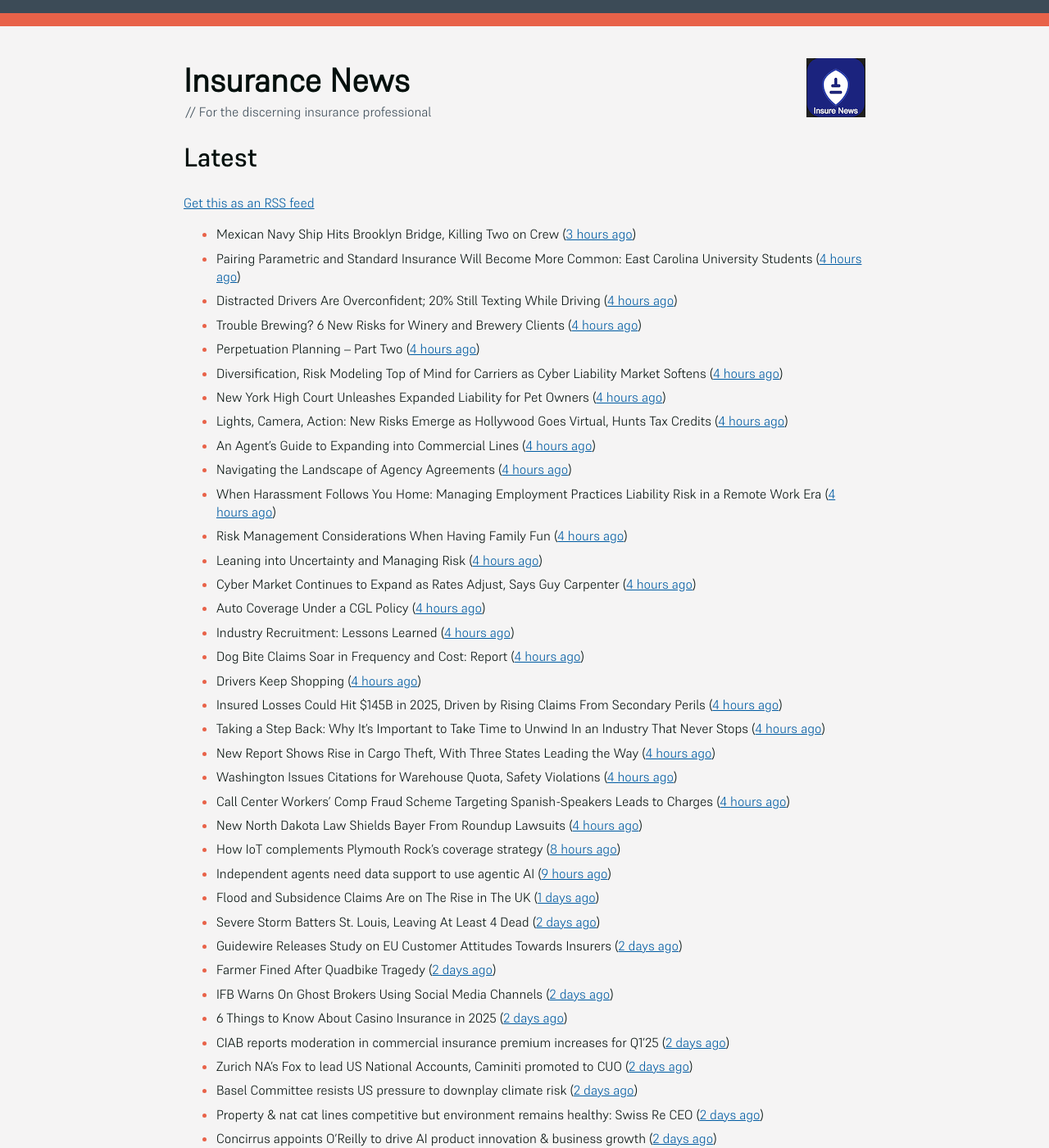
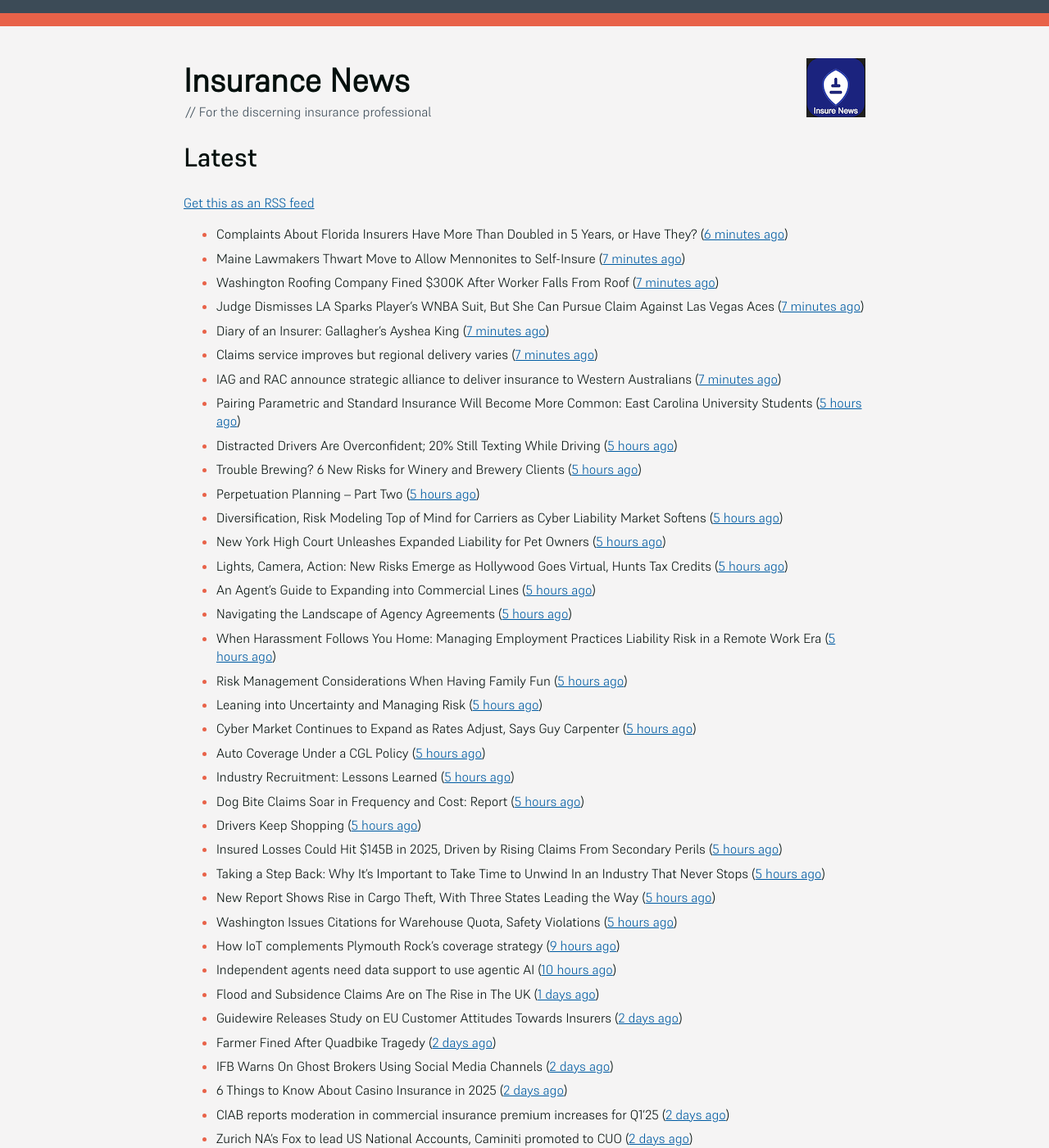
Before and after one commit to mat-0/feeds.thechels.uk, a Jekyll site: the page built from index.md, in a window 1280 px wide and 1400 px high. Shown: the whole window at 82% size. Built offline with Jekyll 4.4.1, drawn with Linux system fonts in a browser that asks for light colours; some of the changed text lies outside the part shown.

Commit message:
New Feed

```diff
--- a/index.md
+++ b/index.md
@@ -8,34 +8,37 @@ description: Latest Updates
 [Get this as an RSS feed](/feed.rss)
 
 <!-- news_marker starts -->
-- Mexican Navy Ship Hits Brooklyn Bridge, Killing Two on Crew ([3 hours ago](https://www.insurancejournal.com/news/east/2025/05/18/824166.htm))
-- Pairing Parametric and Standard Insurance Will Become More Common: East Carolina University Students ([4 hours ago](https://www.insurancejournal.com/magazines/mag-features/2025/05/19/823760.htm))
-- Distracted Drivers Are Overconfident; 20% Still Texting While Driving ([4 hours ago](https://www.insurancejournal.com/magazines/mag-features/2025/05/19/823759.htm))
-- Trouble Brewing? 6 New Risks for Winery and Brewery Clients ([4 hours ago](https://www.insurancejournal.com/magazines/mag-features/2025/05/19/823758.htm))
-- Perpetuation Planning – Part Two ([4 hours ago](https://www.insurancejournal.com/magazines/mag-features/2025/05/19/823756.htm))
-- Diversification, Risk Modeling Top of Mind for Carriers as Cyber Liability Market Softens ([4 hours ago](https://www.insurancejournal.com/magazines/mag-features/2025/05/19/823755.htm))
-- New York High Court Unleashes Expanded Liability for Pet Owners ([4 hours ago](https://www.insurancejournal.com/magazines/mag-features/2025/05/19/823754.htm))
-- Lights, Camera, Action: New Risks Emerge as Hollywood Goes Virtual, Hunts Tax Credits ([4 hours ago](https://www.insurancejournal.com/magazines/mag-features/2025/05/19/823753.htm))
-- An Agent’s Guide to Expanding into Commercial Lines ([4 hours ago](https://www.insurancejournal.com/magazines/mag-features/2025/05/19/823751.htm))
-- Navigating the Landscape of Agency Agreements ([4 hours ago](https://www.insurancejournal.com/magazines/mag-features/2025/05/19/823750.htm))
-- When Harassment Follows You Home: Managing Employment Practices Liability Risk in a Remote Work Era ([4 hours ago](https://www.insurancejournal.com/magazines/mag-features/2025/05/19/823749.htm))
-- Risk Management Considerations When Having Family Fun ([4 hours ago](https://www.insurancejournal.com/magazines/mag-features/2025/05/19/823747.htm))
-- Leaning into Uncertainty and Managing Risk ([4 hours ago](https://www.insurancejournal.com/magazines/mag-features/2025/05/19/823746.htm))
-- Cyber Market Continues to Expand as Rates Adjust, Says Guy Carpenter ([4 hours ago](https://www.insurancejournal.com/magazines/mag-features/2025/05/19/823744.htm))
-- Auto Coverage Under a CGL Policy ([4 hours ago](https://www.insurancejournal.com/magazines/mag-features/2025/05/19/823743.htm))
-- Industry Recruitment: Lessons Learned ([4 hours ago](https://www.insurancejournal.com/magazines/mag-features/2025/05/19/823742.htm))
-- Dog Bite Claims Soar in Frequency and Cost: Report ([4 hours ago](https://www.insurancejournal.com/magazines/mag-features/2025/05/19/823741.htm))
-- Drivers Keep Shopping ([4 hours ago](https://www.insurancejournal.com/magazines/mag-editorsnote/2025/05/19/823740.htm))
-- Insured Losses Could Hit $145B in 2025, Driven by Rising Claims From Secondary Perils ([4 hours ago](https://www.insurancejournal.com/magazines/mag-features/2025/05/19/823739.htm))
-- Taking a Step Back: Why It’s Important to Take Time to Unwind In an Industry That Never Stops ([4 hours ago](https://www.insurancejournal.com/magazines/mag-features/2025/05/19/823738.htm))
-- New Report Shows Rise in Cargo Theft, With Three States Leading the Way ([4 hours ago](https://www.insurancejournal.com/magazines/mag-features/2025/05/19/823737.htm))
-- Washington Issues Citations for Warehouse Quota, Safety Violations ([4 hours ago](https://www.insurancejournal.com/magazines/mag-features/2025/05/19/823736.htm))
-- Call Center Workers’ Comp Fraud Scheme Targeting Spanish-Speakers Leads to Charges ([4 hours ago](https://www.insurancejournal.com/magazines/mag-features/2025/05/19/823735.htm))
-- New North Dakota Law Shields Bayer From Roundup Lawsuits ([4 hours ago](https://www.insurancejournal.com/magazines/mag-features/2025/05/19/823734.htm))
-- How IoT complements Plymouth Rock's coverage strategy ([8 hours ago](https://www.dig-in.com/news/plymouth-rock-uses-iot-technology-to-manage-risks))
-- Independent agents need data support to use agentic AI ([9 hours ago](https://www.dig-in.com/news/independent-agents-need-data-support-to-use-agentic-ai))
+- Complaints About Florida Insurers Have More Than Doubled in 5 Years, or Have They? ([6 minutes ago](https://www.insurancejournal.com/news/southeast/2025/05/19/824138.htm))
+- Maine Lawmakers Thwart Move to Allow Mennonites to Self-Insure ([7 minutes ago](https://www.insurancejournal.com/news/east/2025/05/19/824161.htm))
+- Washington Roofing Company Fined $300K After Worker Falls From Roof ([7 minutes ago](https://www.insurancejournal.com/news/west/2025/05/19/823964.htm))
+- Judge Dismisses LA Sparks Player’s WNBA Suit, But She Can Pursue Claim Against Las Vegas Aces ([7 minutes ago](https://www.insurancejournal.com/news/west/2025/05/19/824106.htm))
+- Diary of an Insurer: Gallagher’s Ayshea King ([7 minutes ago](https://www.postonline.co.uk/broker/7957466/diary-of-an-insurer-gallaghers-ayshea-king))
+- Claims service improves but regional delivery varies ([7 minutes ago](https://www.postonline.co.uk/claims/7957673/claims-service-improves-but-regional-delivery-varies))
+- IAG and RAC announce strategic alliance to deliver insurance to Western Australians ([7 minutes ago](https://www.reinsurancene.ws/iag-and-rac-announce-strategic-alliance-to-deliver-insurance-to-western-australians/))
+- Pairing Parametric and Standard Insurance Will Become More Common: East Carolina University Students ([5 hours ago](https://www.insurancejournal.com/magazines/mag-features/2025/05/19/823760.htm))
+- Distracted Drivers Are Overconfident; 20% Still Texting While Driving ([5 hours ago](https://www.insurancejournal.com/magazines/mag-features/2025/05/19/823759.htm))
+- Trouble Brewing? 6 New Risks for Winery and Brewery Clients ([5 hours ago](https://www.insurancejournal.com/magazines/mag-features/2025/05/19/823758.htm))
+- Perpetuation Planning – Part Two ([5 hours ago](https://www.insurancejournal.com/magazines/mag-features/2025/05/19/823756.htm))
+- Diversification, Risk Modeling Top of Mind for Carriers as Cyber Liability Market Softens ([5 hours ago](https://www.insurancejournal.com/magazines/mag-features/2025/05/19/823755.htm))
+- New York High Court Unleashes Expanded Liability for Pet Owners ([5 hours ago](https://www.insurancejournal.com/magazines/mag-features/2025/05/19/823754.htm))
+- Lights, Camera, Action: New Risks Emerge as Hollywood Goes Virtual, Hunts Tax Credits ([5 hours ago](https://www.insurancejournal.com/magazines/mag-features/2025/05/19/823753.htm))
+- An Agent’s Guide to Expanding into Commercial Lines ([5 hours ago](https://www.insurancejournal.com/magazines/mag-features/2025/05/19/823751.htm))
+- Navigating the Landscape of Agency Agreements ([5 hours ago](https://www.insurancejournal.com/magazines/mag-features/2025/05/19/823750.htm))
+- When Harassment Follows You Home: Managing Employment Practices Liability Risk in a Remote Work Era ([5 hours ago](https://www.insurancejournal.com/magazines/mag-features/2025/05/19/823749.htm))
+- Risk Management Considerations When Having Family Fun ([5 hours ago](https://www.insurancejournal.com/magazines/mag-features/2025/05/19/823747.htm))
+- Leaning into Uncertainty and Managing Risk ([5 hours ago](https://www.insurancejournal.com/magazines/mag-features/2025/05/19/823746.htm))
+- Cyber Market Continues to Expand as Rates Adjust, Says Guy Carpenter ([5 hours ago](https://www.insurancejournal.com/magazines/mag-features/2025/05/19/823744.htm))
+- Auto Coverage Under a CGL Policy ([5 hours ago](https://www.insurancejournal.com/magazines/mag-features/2025/05/19/823743.htm))
+- Industry Recruitment: Lessons Learned ([5 hours ago](https://www.insurancejournal.com/magazines/mag-features/2025/05/19/823742.htm))
+- Dog Bite Claims Soar in Frequency and Cost: Report ([5 hours ago](https://www.insurancejournal.com/magazines/mag-features/2025/05/19/823741.htm))
+- Drivers Keep Shopping ([5 hours ago](https://www.insurancejournal.com/magazines/mag-editorsnote/2025/05/19/823740.htm))
+- Insured Losses Could Hit $145B in 2025, Driven by Rising Claims From Secondary Perils ([5 hours ago](https://www.insurancejournal.com/magazines/mag-features/2025/05/19/823739.htm))
+- Taking a Step Back: Why It’s Important to Take Time to Unwind In an Industry That Never Stops ([5 hours ago](https://www.insurancejournal.com/magazines/mag-features/2025/05/19/823738.htm))
+- New Report Shows Rise in Cargo Theft, With Three States Leading the Way ([5 hours ago](https://www.insurancejournal.com/magazines/mag-features/2025/05/19/823737.htm))
+- Washington Issues Citations for Warehouse Quota, Safety Violations ([5 hours ago](https://www.insurancejournal.com/magazines/mag-features/2025/05/19/823736.htm))
+- How IoT complements Plymouth Rock's coverage strategy ([9 hours ago](https://www.dig-in.com/news/plymouth-rock-uses-iot-technology-to-manage-risks))
+- Independent agents need data support to use agentic AI ([10 hours ago](https://www.dig-in.com/news/independent-agents-need-data-support-to-use-agentic-ai))
 - Flood and Subsidence Claims Are on The Rise in The UK ([1 days ago](https://insurance-edge.net/2025/05/17/flood-and-subsidence-claims-are-on-the-rise-in-the-uk/))
-- Severe Storm Batters St. Louis, Leaving At Least 4 Dead ([2 days ago](https://www.insurancejournal.com/news/midwest/2025/05/16/824121.htm))
 - Guidewire Releases Study on EU Customer Attitudes Towards Insurers ([2 days ago](https://insurance-edge.net/2025/05/16/guidewire-releases-study-on-eu-customer-attitudes-towards-insurers/))
 - Farmer Fined After Quadbike Tragedy ([2 days ago](https://insurance-edge.net/2025/05/16/farmer-fined-after-quadbike-tragedy/))
 - IFB Warns On Ghost Brokers Using Social Media Channels ([2 days ago](https://insurance-edge.net/2025/05/16/ifb-warns-on-ghost-brokers-using-social-media-channels/))
@@ -63,13 +66,12 @@ description: Latest Updates
 - Yutree MD optimistic for the future of independent brokers ([2 days ago](https://www.postonline.co.uk/news/7957767/yutree-md-optimistic-for-the-future-of-independent-brokers))
 - Sanjay Mehra joins Gallagher India as Head of Marine ([2 days ago](https://www.reinsurancene.ws/sanjay-mehra-joins-gallagher-india-as-head-of-marine/))
 - FCA hopes firms will gain confidence with fewer rules ([2 days ago](https://www.postonline.co.uk/news/7957766/fca-hopes-firms-will-gain-confidence-with-fewer-rules))
-- It’s still attractive but start of softening cycle is clear: Malmström, Swiss Re CFO ([2 days ago](https://www.reinsurancene.ws/its-still-attractive-but-start-of-softening-cycle-is-clear-malmstrom-swiss-re-cfo/))
 - Consumer Intelligence urges insurers to consider TIC over APR ([2 days ago](https://www.insurancebusinessmag.com/uk/news/auto-motor/consumer-intelligence-urges-insurers-to-consider-tic-over-apr-535940.aspx))
 - BIBA names first female chair ([2 days ago](https://www.insurancebusinessmag.com/uk/news/breaking-news/biba-names-first-female-chair-535939.aspx))
 - Insurance moves: Rokstone, Insurance Advisory, Evolution Claims and AXA XL ([2 days ago](https://www.insurancebusinessmag.com/uk/news/breaking-news/insurance-moves-rokstone-insurance-advisory-evolution-claims-and-axa-xl-535937.aspx))
 - Interest in AI grows but adoption remains limited - LMA ([2 days ago](https://www.insurancebusinessmag.com/uk/news/technology/interest-in-ai-grows-but-adoption-remains-limited--lma-535936.aspx))
-- Penny Black’s Social Diary: Markerstudy’s premiere; iCan’s lassi ([2 days ago](https://www.postonline.co.uk/people/7957568/penny-blacks-social-diary-markerstudys-premiere-icans-lassi))
-- What Tiernan will find in the Lloyd's CEO in-tray ([2 days ago](https://www.postonline.co.uk/lloydslondon/7957720/what-tiernan-will-find-in-the-lloyds-ceo-in-tray))
+- Penny Black’s Social Diary: Markerstudy’s premiere; iCan’s lassi ([3 days ago](https://www.postonline.co.uk/people/7957568/penny-blacks-social-diary-markerstudys-premiere-icans-lassi))
+- What Tiernan will find in the Lloyd's CEO in-tray ([3 days ago](https://www.postonline.co.uk/lloydslondon/7957720/what-tiernan-will-find-in-the-lloyds-ceo-in-tray))
 - How insurers can use systemic risk knowledge internally ([3 days ago](https://www.dig-in.com/opinion/how-insurers-can-use-systemic-risk-knowledge-internally))
 - Marsh McLennan moves to Amazon cloud; ZestyAI in Connecticut and West Virginia: Insurtech news ([3 days ago](https://www.dig-in.com/news/marsh-mclennan-to-amazon-cloud-zestyai-and-insurtech-news))
 - WTW report exposes shifting terrorism insurance risks ([3 days ago](https://www.insurancebusinessmag.com/uk/news/breaking-news/wtw-report-exposes-shifting-terrorism-insurance-risks-535909.aspx))
@@ -94,8 +96,8 @@ description: Latest Updates
 - CMI honours Dame Amanda Blanc and Baroness Louise Casey for transformative leadership ([3 days ago](https://www.insurancebusinessmag.com/uk/news/breaking-news/cmi-honours-dame-amanda-blanc-and-baroness-louise-casey-for-transformative-leadership-535773.aspx))
 - Two industry veterans receive BIBA 2025 awards ([3 days ago](https://www.insurancebusinessmag.com/uk/news/breaking-news/two-industry-veterans-receive-biba-2025-awards-535772.aspx))
 - Willis names head of cyber for EMEA ([3 days ago](https://www.insurancebusinessmag.com/uk/news/cyber/willis-names-head-of-cyber-for-emea-535771.aspx))
-- Throwback Thursday: CII card woes; Hiscox grows ([3 days ago](https://www.postonline.co.uk/personal/7956604/throwback-thursday-cii-card-woes-hiscox-grows))
-- Why blaming hybrid working for productivity problems is too easy ([3 days ago](https://www.postonline.co.uk/people/7957728/why-blaming-hybrid-working-for-productivity-problems-is-too-easy))
+- Throwback Thursday: CII card woes; Hiscox grows ([4 days ago](https://www.postonline.co.uk/personal/7956604/throwback-thursday-cii-card-woes-hiscox-grows))
+- Why blaming hybrid working for productivity problems is too easy ([4 days ago](https://www.postonline.co.uk/people/7957728/why-blaming-hybrid-working-for-productivity-problems-is-too-easy))
 - Digital is primary tool for customers to purchase insurance: J.D. Power ([4 days ago](https://www.dig-in.com/news/customers-prefer-buying-insurance-digitally-says-j-d-power))
 - Trust issues stall insurers' plans for youth, AI growth – GlobalData ([4 days ago](https://www.insurancebusinessmag.com/uk/news/breaking-news/trust-issues-stall-insurers-plans-for-youth-ai-growth--globaldata-535747.aspx))
 - How AI detection can change risk assessments ([4 days ago](https://www.dig-in.com/opinion/how-ai-detection-can-change-risk-assessments))
@@ -113,11 +115,9 @@ description: Latest Updates
 - CMA launches probe into Aviva’s takeover of Direct Line ([4 days ago](https://www.postonline.co.uk/regulation/7957748/cma-launches-probe-into-avivas-takeover-of-direct-line))
 - Bestow Secures $120 Million in Series D to Drive Life Insurance Tech Expansion ([4 days ago](https://www.insurtechinsights.com/bestow-secures-120-million-in-series-d-to-drive-life-insurance-tech-expansion/))
 - Thomas Carroll keeping door open to expansion and M&A ([4 days ago](https://www.postonline.co.uk/broker/7957710/thomas-carroll-keeping-door-open-to-expansion-and-ma))
-- Blog: Why digital transformation fails – and how insurers can flip the script ([4 days ago](https://www.postonline.co.uk/market-access/technology/7957641/blog-why-digital-transformation-fails-and-how-insurers-can-flip-the-script))
-- Why legacy tech is a key driver of M&A in insurance ([4 days ago](https://www.postonline.co.uk/technology/7957402/why-legacy-tech-is-a-key-driver-of-ma-in-insurance))
-- What is making waves in marine insurance ([4 days ago](https://www.postonline.co.uk/commercial/7957426/what-is-making-waves-in-marine-insurance))
-- Diversity and Inclusion in Insurance Awards open for entries ([4 days ago](https://www.postonline.co.uk/people/7957734/diversity-and-inclusion-in-insurance-awards-open-for-entries))
-- FCA strips back insurance rulebook ([5 days ago](https://www.postonline.co.uk/news/7957740/fca-strips-back-insurance-rulebook))
+- Diversity and Inclusion in Insurance Awards open for entries ([5 days ago](https://www.postonline.co.uk/people/7957734/diversity-and-inclusion-in-insurance-awards-open-for-entries))
+- Why legacy tech is a key driver of M&A in insurance ([5 days ago](https://www.postonline.co.uk/technology/7957402/why-legacy-tech-is-a-key-driver-of-ma-in-insurance))
+- Blog: Why digital transformation fails – and how insurers can flip the script ([5 days ago](https://www.postonline.co.uk/market-access/technology/7957641/blog-why-digital-transformation-fails-and-how-insurers-can-flip-the-script))
 - State Farm emergency rate increase approved in California ([5 days ago](https://www.dig-in.com/news/state-farm-emergency-rate-increase-approved-in-california))
 - Mike McGavick Joins mea Platform as Board Chairman and Strategic Advisor ([5 days ago](https://www.insurtechinsights.com/mike-mcgavick-joins-mea-platform-as-board-chairman-and-strategic-advisor/))
 - Seventy-two per cent of new absentees under group income protection policies returned to work during 2024 ([5 days ago](https://ifamagazine.com/seventy-two-per-cent-of-new-absentees-under-group-income-protection-policies-returned-to-work-during-2024/))
```
